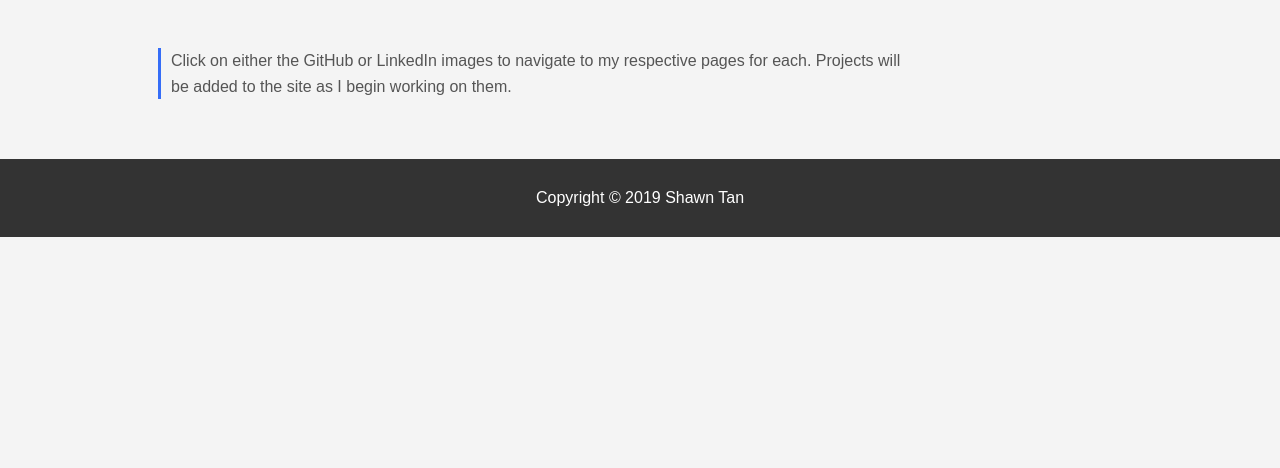
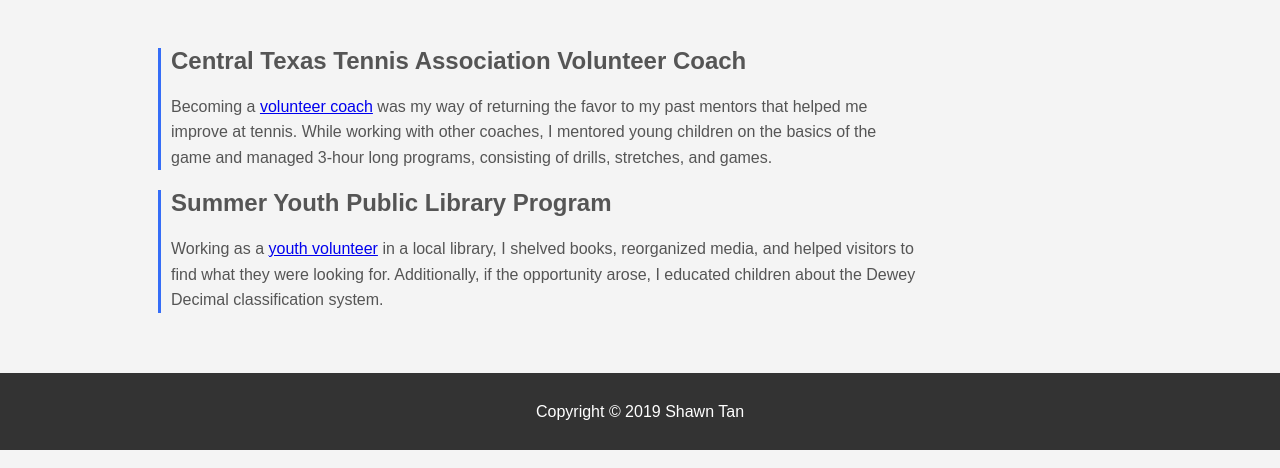
Before and after one commit to stanimals21/personal-website, a plain HTML site: page service.html in a window 1280 px wide. Shown: the part 332-800 px from the top of the page. Drawn offline with Linux system fonts and the light colour scheme.

Commit message:
Finished Service portion of website. Initial structure completed.

```diff
--- a/service.html
+++ b/service.html
@@ -32,14 +32,21 @@
 
 	<div class="container">
             <section id="main">
-                <section class="sub"><h2></h2>
-                    <p>Click on either the GitHub or LinkedIn images to navigate to my respective pages for each. Projects will be added to the site
-                        as I begin working on them.
+                <section class="sub">
+                    <h2>Central Texas Tennis Association Volunteer Coach</h2>
+                    <p> Becoming a <a target="_blank" href= http://www.cttatennis.org/>volunteer coach</a> was my way of returning the favor to my past mentors that helped me improve at tennis.
+                        While working with other coaches, I mentored young children on the basics of the game and managed 3-hour long programs, consisting
+                        of drills, stretches, and games.
                     </p>
-                    <ul>
+                </section>
 
-                    </ul>
-                </section>
+                <section class="sub">
+                        <h2>Summer Youth Public Library Program</h2>
+                        <p> Working as a <a target="_blank" href=http://library.austintexas.gov/basic-page/summer-youth-volunteer-program-56218 >youth volunteer</a> in a local library, I shelved books, reorganized media, and helped visitors
+                            to find what they were looking for. Additionally, if the opportunity arose, I educated children about the Dewey
+                            Decimal classification system.
+                        </p>
+                    </section>
         </div>
 
 
```
Also changed, not shown: portfolio.html (+2 -2 lines).
